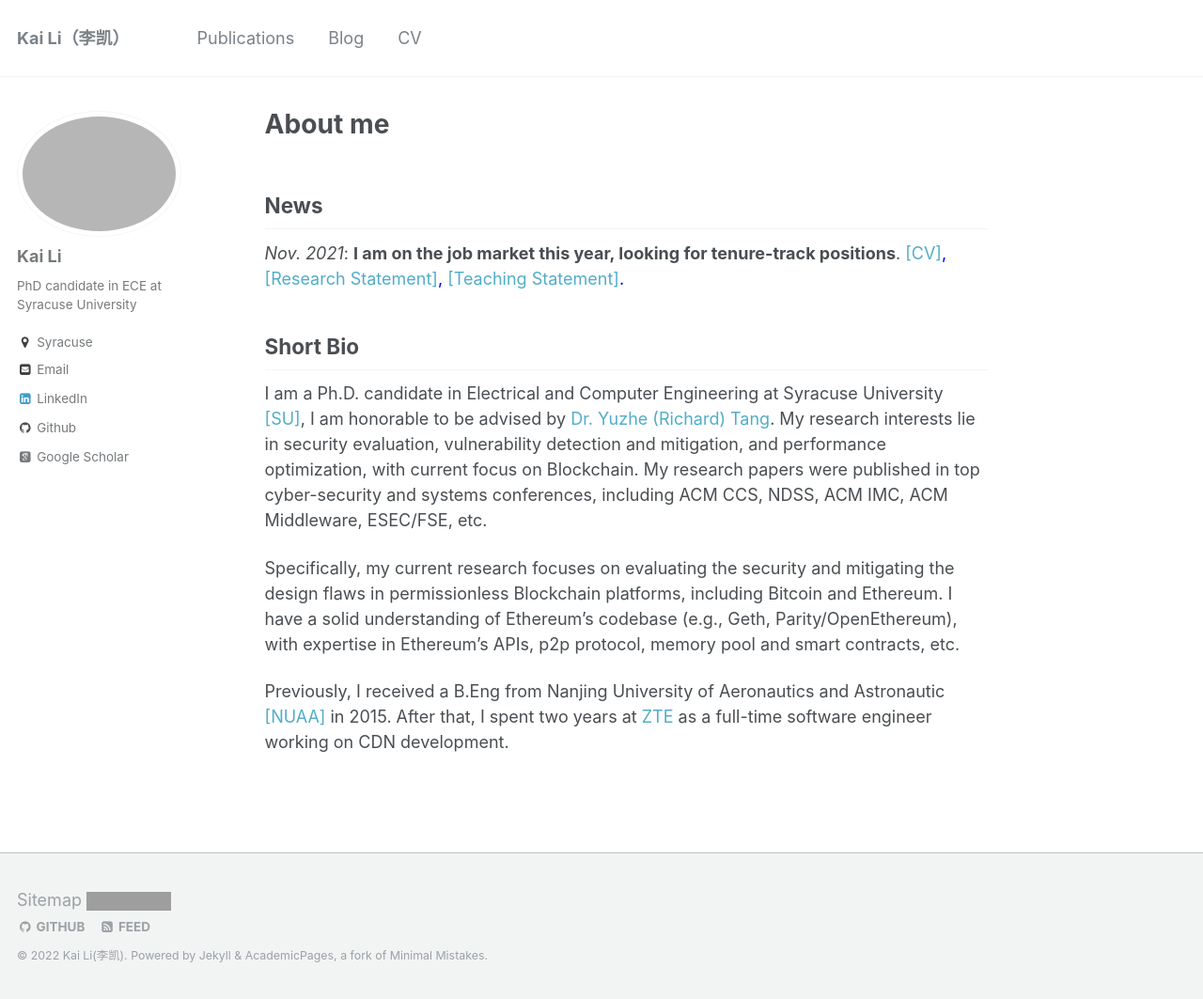
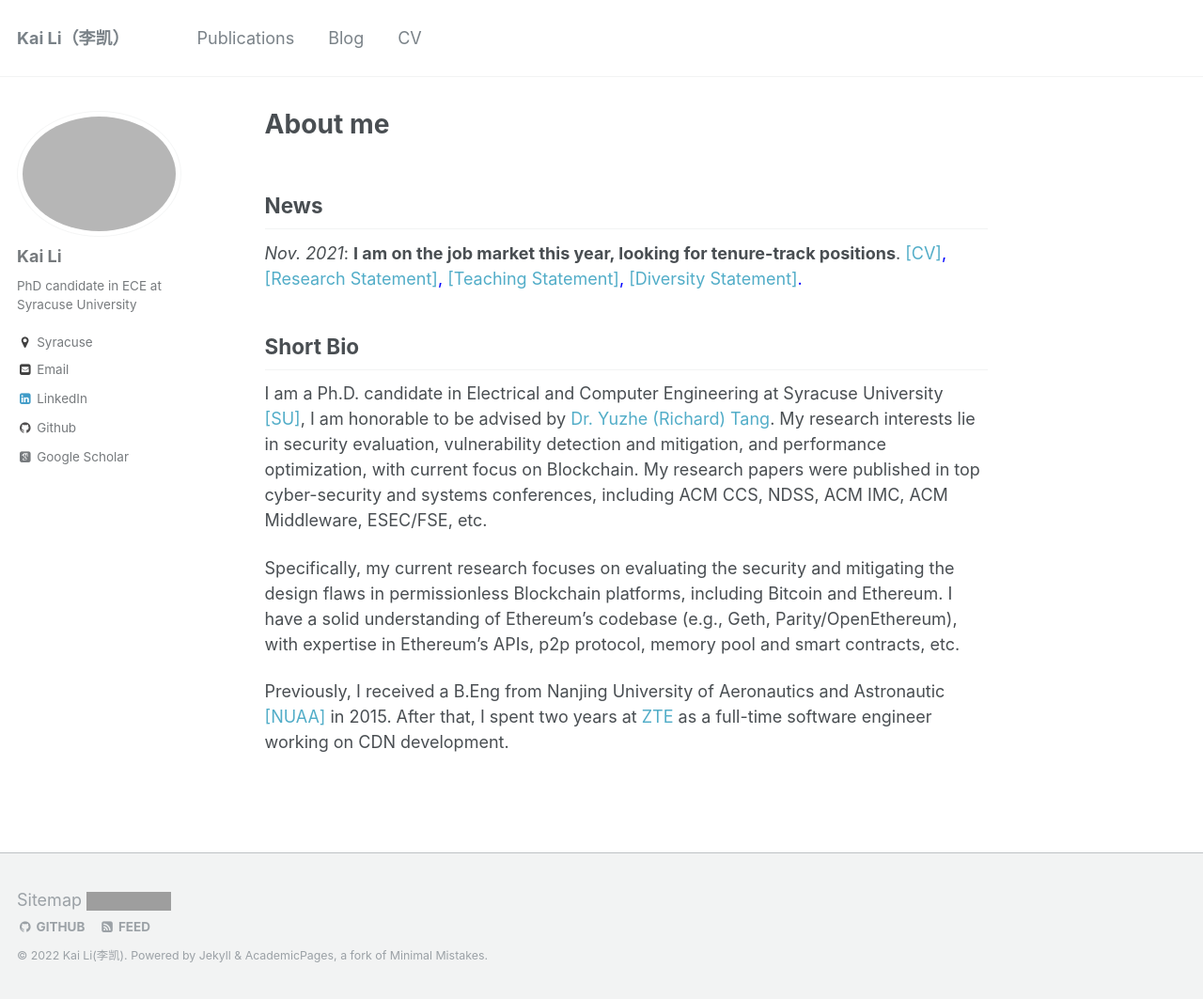
Before and after one commit to likai1993/likai1993.github.io, a Jekyll site: the page built from _pages/about.md, in a window 1280 px wide and 1063 px high. Shown: the whole window at 94% size. Built offline with Jekyll 4.4.1, drawn with Linux system fonts in a browser that asks for light colours; some web fonts are replaced; grey boxes are pictures that could not be loaded.

Commit message:
Update about.md

```diff
--- a/_pages/about.md
+++ b/_pages/about.md
@@ -11,7 +11,7 @@ redirect_from:
 News
 ----
 *Nov. 2021*: **I am on the job market this year, looking for tenure-track positions**.
-<span style="color:blue">[[CV]](https://drive.google.com/file/d/1DdU-l0AXWeV6LPEUiJITw4lgr1Ayn5t7/view?usp=sharing), <span style="color:blue">[[Research Statement]](https://drive.google.com/file/d/1ceU42d-2AEIRdpUJ-MLY_N-0NM_JvLf-/view?usp=sharing), <span style="color:blue">[[Teaching Statement]](https://drive.google.com/file/d/18SLHXxD5Oi80fBZhDYciaUSTSPI9zLjP/view?usp=sharing).
+<span style="color:blue">[[CV]](https://drive.google.com/file/d/1DdU-l0AXWeV6LPEUiJITw4lgr1Ayn5t7/view?usp=sharing), <span style="color:blue">[[Research Statement]](https://drive.google.com/file/d/1ceU42d-2AEIRdpUJ-MLY_N-0NM_JvLf-/view?usp=sharing), <span style="color:blue">[[Teaching Statement]](https://drive.google.com/file/d/18SLHXxD5Oi80fBZhDYciaUSTSPI9zLjP/view?usp=sharing), <span style="color:blue">[[Diversity Statement]](https://drive.google.com/file/d/1o_RshuatlHKTq1jgpinTFbmufPyGwAJH/view?usp=sharing).
 
 
 Short Bio
```
